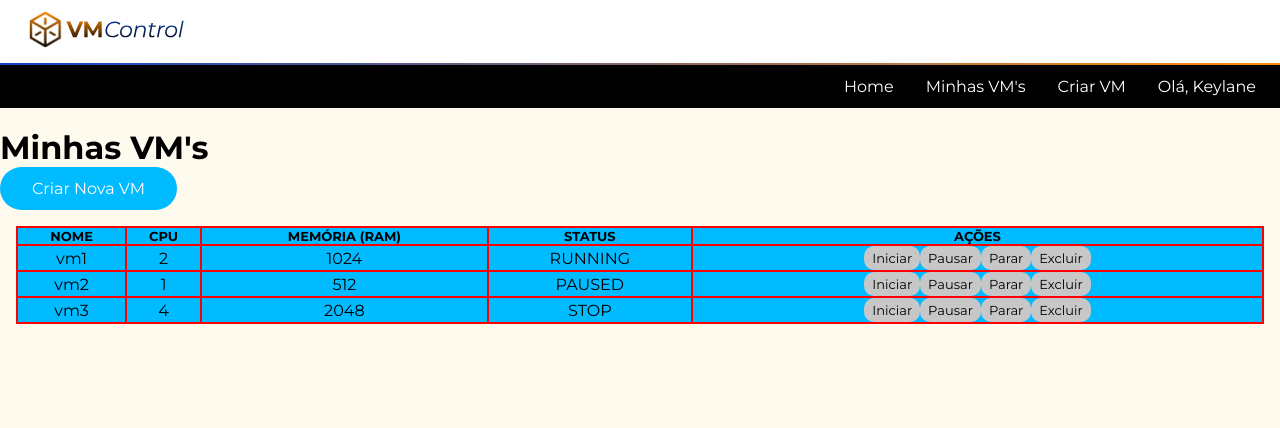
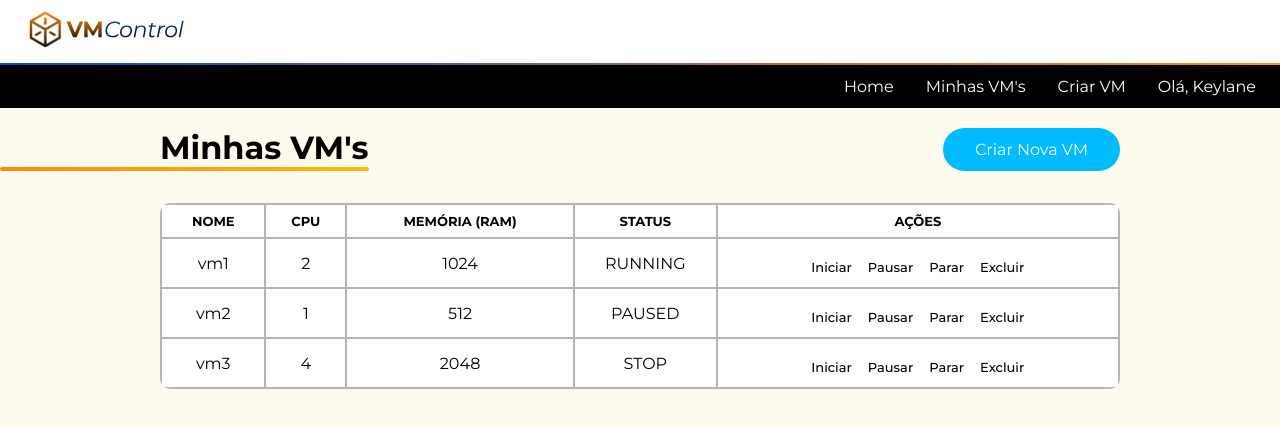
Before and after one commit to KeylaneCardoso/vm-control, an Angular app: page /visualizarVM in a window 1280 px wide. Shown: the top 428 px of the page. Built offline with nearby package versions, Linux system fonts and the light colour scheme.

Commit message:
edit feat: ajustes no css

```diff
--- a/src/app/pages/listing-vm/listing-vm.component.html
+++ b/src/app/pages/listing-vm/listing-vm.component.html
@@ -1,10 +1,14 @@
 <main>
     <app-header></app-header>
     <body>
-
-        <h1>Minhas VM's</h1>
-        <button>Criar Nova VM</button>
-        <section>
+        <div id="title-button">
+            <div>
+                <h1>Minhas VM's</h1>
+                <hr>
+            </div>
+            <button [routerLink]="['/cadastrarVM']">Criar Nova VM</button>
+        </div>
+        <section id="lista-vm">
             <table id="listing-vm">
                 <thead>
                     <tr>
@@ -17,13 +21,11 @@
                 </thead>
                 <tbody>
                     <tr *ngFor="let vm of vms; let i = index">
-                        <!-- { displayName: "vm1", cpu: 2, memory: 1024, status: "RUNNING", actions: [{ name: 'Iniciar' }, { name: 'Pausar' }, { name: 'Parar' }, { name: 'Excluir' }] }, -->
-
                         <td>{{ vm.displayName }}</td>
                         <td>{{ vm.cpu }}</td>
                         <td>{{ vm.memory }}</td>
                         <td id="vmStatus{{i}}">{{ vm.status }}</td>
-                        <td>
+                        <td id="buttons-action">
                             <!-- <button *ngFor="let action of vm.actions">
                                 {{ action.name }}
                             </button>
--- a/src/app/pages/listing-vm/listing-vm.component.scss
+++ b/src/app/pages/listing-vm/listing-vm.component.scss
@@ -1,7 +1,24 @@
 body{
     background-color: #FFFAEE;
+    // padding: 8rem 10rem 0 10rem;
     padding-top: 8rem;
     height: 100vh;
+
+    #title-button{
+        display: flex;
+        width: 100%;
+        justify-content: space-between;
+
+        hr{
+            background: linear-gradient(to right, #FF8A08, #FFB908);
+            height: 4px;
+            border: none;
+            border-radius: 500px;
+        }
+
+        h1{
+            padding-left: 10rem;
+        }
 
         button{
             padding: 0.75rem 2rem;
@@ -10,44 +27,69 @@ body{
             font-size: 16px;
             color: #FFFFFF;
             background-color: #00BBFF;
+            margin-right: 10rem;
+            cursor: pointer
+        }
+        button:hover{
+            transition: 0.5s;
+            background-color: #0E46C9;
+        }
     }
 
-    section{
-        margin: 1rem;
-
+    #lista-vm{
+        margin-top: 1rem;
+        display: flex;
+        padding: 1rem 10rem 0 10rem;
+        // justify-content: center;
+        // align-items: center;
+        // width: 60rem;
 
         #listing-vm{
-            /* background-color: #FFFFFF; */
-            background-color: red;
-            /* padding: 1rem; */
+            background-color: #b5b5b5;
             width: 100%;
             align-items: center;
             align-content: center;
             text-align: center;
-            border: 2rem;
+            border-radius: 10px;
 
             tr{
                 width: 100%;
-                background-color: #00BBFF;
                 padding: 1rem;
+                background-color: #ffffff;
 
                 .title-table{
                     font-weight: 700;
                     font-size: 13px;
                     margin-bottom: 100px;
+                    padding: 0.5rem;
                 }
 
                 td{
+                    #buttons-action{
+                        display: flex;
+                        background-color: red;
+                    }
                     button{
+                        // margin: 0 5rem;
                         padding: 0.25rem 0.5rem;
                         border-radius: 10px;
                         border: none;
                         font-size: 13px;
                         color: #000000;
-                        background-color: #c7c7c7;
+                        // background-color: #c7c7c7;
+                        background: none;
+                        cursor: pointer;
+                        margin: 1rem 0 0.5rem 0;
+                        font-weight: 500;
+                    }
+
+                    button:hover{
+                        background-color: #FF8A08;
+                        transition: 0.5s;
+                    }
+
                 }
             }
         }
     }
 }
-}
--- a/src/app/pages/listing-vm/listing-vm.component.ts
+++ b/src/app/pages/listing-vm/listing-vm.component.ts
@@ -1,11 +1,12 @@
 import { CommonModule } from '@angular/common';
 import { Component } from '@angular/core';
 import { HeaderComponent } from '../../components/header/header.component';
+import { RouterLink } from '@angular/router';
 
 @Component({
   selector: 'app-listing-vm',
   standalone: true,
-  imports: [CommonModule, HeaderComponent],
+  imports: [CommonModule, HeaderComponent, RouterLink],
   templateUrl: './listing-vm.component.html',
   styleUrl: './listing-vm.component.scss'
 })
--- a/src/app/pages/login/login.component.html
+++ b/src/app/pages/login/login.component.html
@@ -1,5 +1,9 @@
 <main  id="main-login">
     <body class="main">
+      <div id="logo-top">
+        <img id="logo-branca" src="././assets/logoMVControlAzul.svg">
+        <hr>
+      </div>
       <div class="content">
         <h1>Login</h1>
         <form (ngSubmit)="submit()" [formGroup]="loginForm" #formDir="ngForm">
@@ -30,16 +34,16 @@
               <p class="" *ngIf="campoSenha.errors?.['required']">A senha é obrigatório para realização do Login!</p>
             </div>
           </fieldset>
-          <!-- <button
+          <button
             class="button-login" type="submit" onsubmit=""
             [routerLink]="['/home']"
-            >Entrar</button> -->
-            <button
+            >Entrar</button>
+            <!-- <button
               class="button-login"
               type="submit"
               value="{{dataLogin}}"
               *ngIf=""
-            >Entrar</button>
+            >Entrar</button> -->
         </form>
       </div>
     </body>
--- a/src/app/pages/login/login.component.scss
+++ b/src/app/pages/login/login.component.scss
@@ -4,20 +4,41 @@ main{
     width: 100%;
     height: 100vh;
     display: flex;
+    align-items: center;
+    // flex-direction: column;
     justify-content: center;
 
+    #logo-top{
+
+        display: flex;
+        gap: 1rem;
+        align-items: center;
+
+        hr{
+            width: 100%;
+            background: linear-gradient(to right, #008EC2, #ffffff);
+            height: 1rem;
+            border: none;
+            border-top-right-radius: 10px;
+        }
+
+        #logo-branca{
+            width: 8rem;
+        }
+    }
 }
 
 .content{
     background-color: #FFFFFF;
-    margin-top: 10rem;
+    margin-top: 0.5rem;
     width: 25rem;
-    border-radius: 10px;
+    border-bottom-left-radius: 10px;
+    border-bottom-right-radius: 10px;
     display: flex;
     flex-direction: column;
     text-align: center;
     font-family: "Montserrat", sans-serif;
-    padding: 2rem;
+    padding: 1rem 2rem 2rem 2rem;
     color:#0E46C9;
 
     form {
--- a/src/app/pages/register-vm/register-vm.component.html
+++ b/src/app/pages/register-vm/register-vm.component.html
@@ -2,6 +2,9 @@
     <app-header></app-header>
     <body>
         <section>
+            <button [routerLink]="['/visualizarVM']">
+                <img src="././assets/volte.png">
+            </button>
             <h2>Cadastre uma nova VM</h2>
             <form>
                 <fieldset>
@@ -33,7 +36,8 @@
                     <button
                         id="button-cancel"
                         type="submit"
-                        onreset="">Cancelar
+                        onreset=""
+                        [routerLink]="['/visualizarVM']">Cancelar
                     </button>
                     <button
                         id="button-register"
--- a/src/app/pages/register-vm/register-vm.component.scss
+++ b/src/app/pages/register-vm/register-vm.component.scss
@@ -14,10 +14,24 @@ div{
 body{
     padding-top: 8rem;
     background: linear-gradient(to bottom, #FF8A08, #ECFAFF);
-    height: 100vh;
+    height: 82vh;
     display: flex;
     justify-content: center;
     align-items: center;
+    button{
+        background: none;
+        border: none;
+
+        img{
+            width: 2rem;
+            cursor:pointer;
+        }
+        img:hover{
+            width: 2.5rem;
+            transition: 0.5s;
+        }
+    }
+
 
     h2{
         color:#0E46C9;
@@ -76,8 +90,17 @@ body{
             #button-register{
                 background-color: #10CE00;
             }
+            #button-register:hover{
+                background-color: #0b8300;
+                transition: 0.5s;
+            }
             #button-cancel{
-                background-color: #CE0000;
+                background-color: #da0000;
+            }
+            #button-cancel:hover{
+                background-color: #9c0101;
+                transition: 0.5s;
+
             }
         }
     }
--- a/src/app/pages/register-vm/register-vm.component.ts
+++ b/src/app/pages/register-vm/register-vm.component.ts
@@ -1,10 +1,11 @@
 import { Component } from '@angular/core';
 import { HeaderComponent } from '../../components/header/header.component';
+import { RouterLink } from '@angular/router';
 
 @Component({
   selector: 'app-register-vm',
   standalone: true,
-  imports: [HeaderComponent],
+  imports: [HeaderComponent, RouterLink],
   templateUrl: './register-vm.component.html',
   styleUrl: './register-vm.component.scss'
 })
```
Also changed, not shown: src/app/pages/dashboard/dashboard.component.scss (+9 -0 lines). Lines whose indentation alone changed are shown as unchanged.
